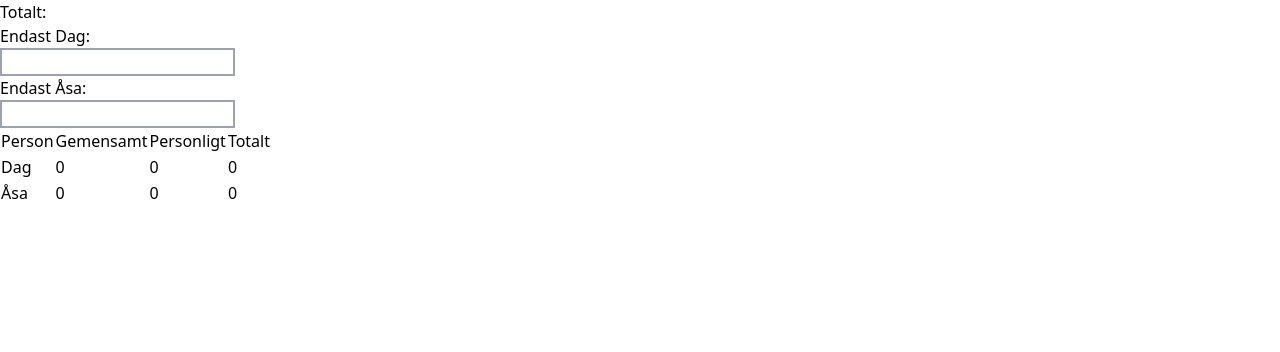
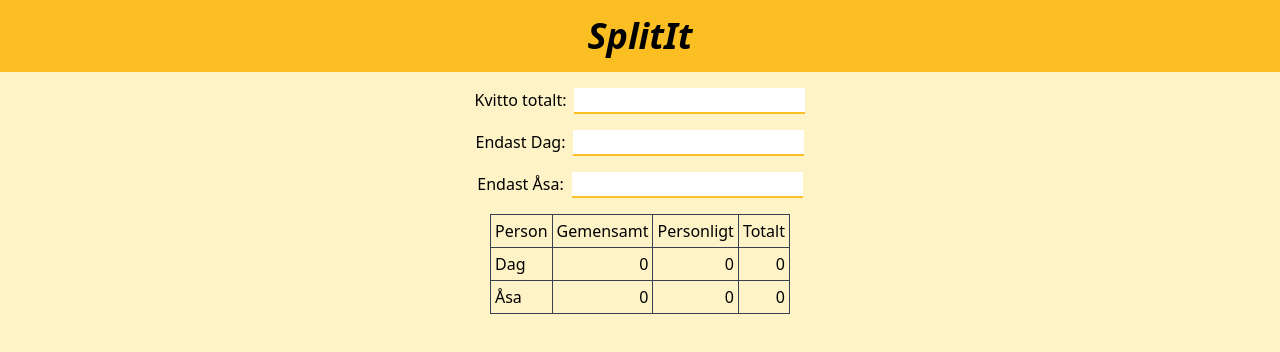
Before and after one commit to jadlers/splitit, a React (Create React App) app: page / in a window 1280 px wide. Shown: the top 352 px of the page. Built offline with nearby package versions, Linux system fonts and the light colour scheme.

Commit message:
Add theme & cleanup

```diff
--- a/src/App.js
+++ b/src/App.js
@@ -1,10 +1,12 @@
 import React from "react";
 
+import Header from "./Header";
 import Receipt from "./Receipt";
 
 function App() {
   return (
-    <div className="App">
+    <div className="h-screen bg-yellow-100">
+      <Header />
       <Receipt />
     </div>
   );
--- /dev/null
+++ b/src/Header.js
@@ -0,0 +1,9 @@
+import React from "react";
+
+export default function Header() {
+  return (
+    <div className="bg-yellow-400 text-center py-4">
+      <p className="text-4xl font-extrabold italic ">SplitIt</p>
+    </div>
+  );
+}
--- a/src/PersonalExpences.js
+++ b/src/PersonalExpences.js
@@ -20,19 +20,21 @@ export default function PersonalExpences({ name, setTotal }) {
 
   return (
     <div>
-      <p>{`Endast ${name}:`}</p>
       <form onSubmit={handleSubmit}>
+        <label>
+          {`Endast ${name}:`}
           <input
             type="number"
             value={next}
             step="0.01"
             onChange={(e) => setNext(e.target.value)}
-          className="border-2 border-gray-400"
+            className="ml-2 border-b-2 border-yellow-400"
           />
+        </label>
       </form>
-      <ul>
+      <ul className="list-inside list-disc">
         {expences.map((e, i) => (
-          <li key={e.id}>{e.val}</li>
+          <li key={e.id}>{e.val}kr</li>
         ))}
       </ul>
     </div>
--- a/src/Receipt.js
+++ b/src/Receipt.js
@@ -4,45 +4,56 @@ import PersonalExpences from "./PersonalExpences";
 
 export default function Receipt() {
   const [total, setTotal] = useState(0);
-  const [personalSis, setPersonalSis] = useState(0);
-  const [personalDag, setPersonalDag] = useState(0);
+  const [sisOnly, setPersonalSis] = useState(0);
+  const [dagOnly, setPersonalDag] = useState(0);
 
-  const bothPart = (total - (personalDag + personalSis)) / 2;
-  const sisPart = bothPart + personalSis;
-  const dagPart = bothPart + personalDag;
+  const both = (total - (dagOnly + sisOnly)) / 2;
+
+  const Td = (props) => {
+    const textAlign = props.left ? "text-left" : "text-right";
+    return (
+      <td
+        className={`p-1 border border-gray-700 ${textAlign} ${props.classes}`}
+      >
+        {props.children}
+      </td>
+    );
+  };
 
   return (
-    <div>
-      <label htmlFor="total">Totalt: </label>
-      <input
-        type="number"
-        id="total"
-        step="0.01"
-        onChange={(e) => setTotal(parseFloat(e.target.value))}
-      />
+    <div className="flex flex-col space-y-4 my-4 px-4 text-center">
+      <label>
+        Kvitto totalt:
+        <input
+          type="number"
+          step="0.01"
+          onChange={(e) => setTotal(parseFloat(e.target.value))}
+          className="border-b-2 border-yellow-400 ml-2"
+        />
+      </label>
       <PersonalExpences name="Dag" setTotal={setPersonalDag} />
       <PersonalExpences name="Åsa" setTotal={setPersonalSis} />
-      <table>
+      <table className="mx-auto">
         <thead>
           <tr>
-            <td>Person</td>
-            <td>Gemensamt</td>
-            <td>Personligt</td>
-            <td>Totalt</td>
+            <Td left>Person</Td>
+            <Td>Gemensamt</Td>
+            <Td>Personligt</Td>
+            <Td>Totalt</Td>
           </tr>
         </thead>
         <tbody>
           <tr>
-            <td>Dag</td>
-            <td>{bothPart}</td>
-            <td>{dagPart}</td>
-            <td>{bothPart + dagPart}</td>
+            <Td left>Dag</Td>
+            <Td>{both}</Td>
+            <Td>{dagOnly}</Td>
+            <Td>{both + dagOnly}</Td>
           </tr>
           <tr>
-            <td>Åsa</td>
-            <td>{bothPart}</td>
-            <td>{sisPart}</td>
-            <td>{bothPart + sisPart}</td>
+            <Td left>Åsa</Td>
+            <Td>{both}</Td>
+            <Td>{sisOnly}</Td>
+            <Td>{both + sisOnly}</Td>
           </tr>
         </tbody>
       </table>
```
Lines whose indentation alone changed are shown as unchanged.
